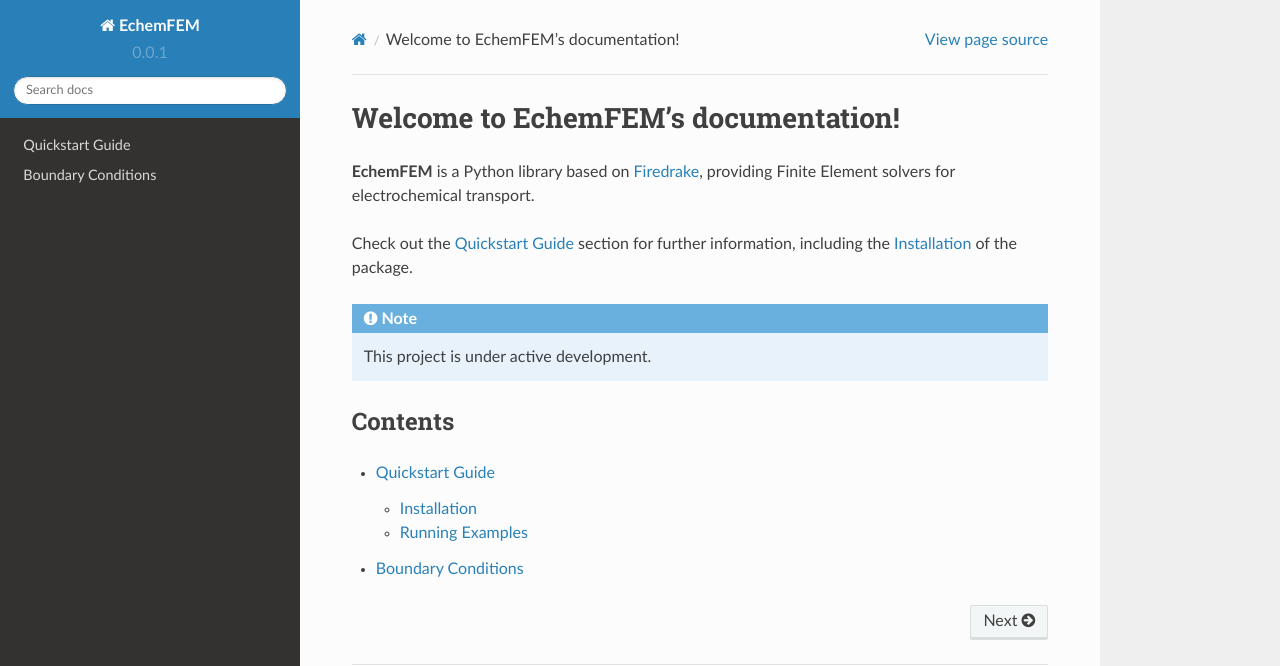
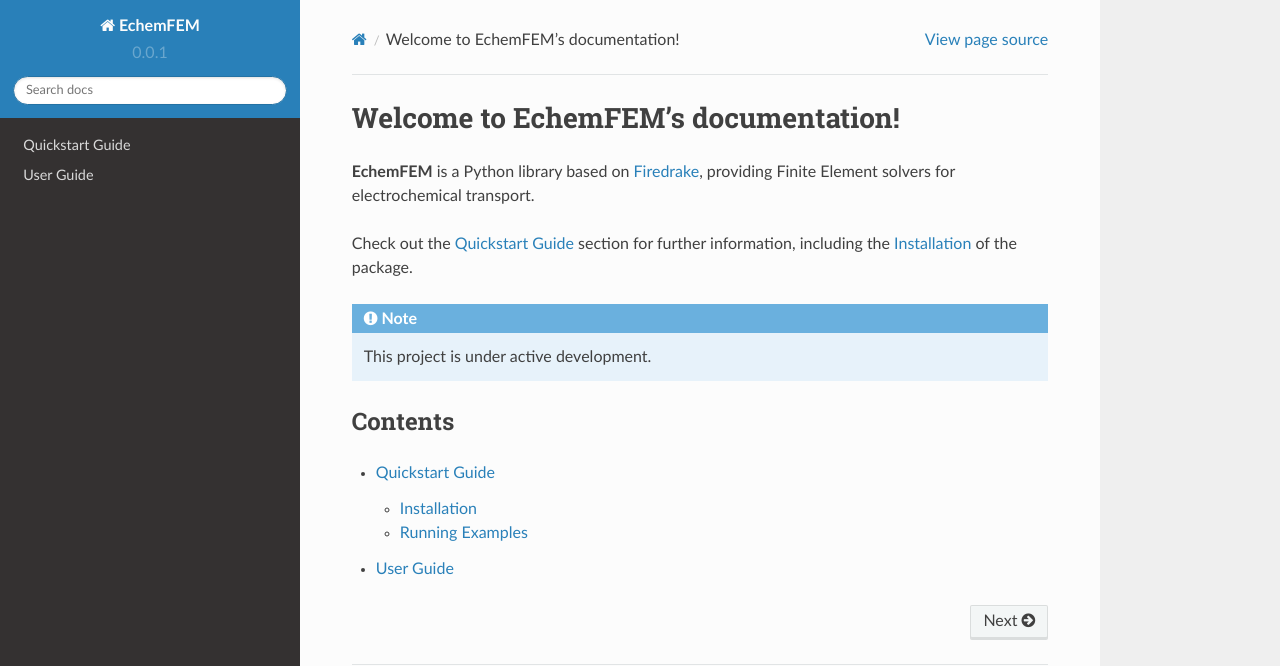
Before and after one commit to LLNL/echemfem, a Sphinx documentation site: the page built from docs/source/index.rst, in a window 1280 px wide. Shown: the top 666 px of the page. Built offline with Sphinx 7.4.7 and the Read the Docs theme 2.0.0, drawn with Linux system fonts in a browser that asks for light colours.

Commit message:
user guide skeleton

```diff
--- a/docs/source/boundary_conditions.rst
+++ /dev/null
@@ -1,7 +0,0 @@
-Boundary Conditions
-===================
-
-.. autosummary::
-   :toctree: generated
-
-   echemfem
--- a/docs/source/index.rst
+++ b/docs/source/index.rst
@@ -18,4 +18,4 @@
 .. toctree::
 
    quickstart
-   boundary_conditions
+   user_guide/index
--- /dev/null
+++ b/docs/source/user_guide/boundary_conditions.rst
@@ -0,0 +1,2 @@
+Boundary Conditions
+===================
--- /dev/null
+++ b/docs/source/user_guide/conc_params.rst
@@ -0,0 +1,2 @@
+Concentration Parameters
+========================
--- /dev/null
+++ b/docs/source/user_guide/echem_params.rst
@@ -0,0 +1,2 @@
+Electrochemical Parameters
+==========================
--- /dev/null
+++ b/docs/source/user_guide/index.rst
@@ -0,0 +1,11 @@
+User Guide
+==========
+
+.. toctree::
+   :hidden:
+   :maxdepth: 2
+
+   physical_params
+   conc_params
+   boundary_conditions
+   echem_params
--- /dev/null
+++ b/docs/source/user_guide/physical_params.rst
@@ -0,0 +1,2 @@
+Physical Parameters
+===================
```
